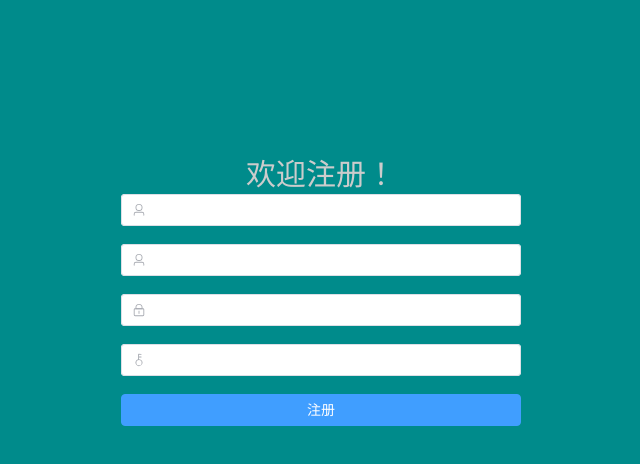
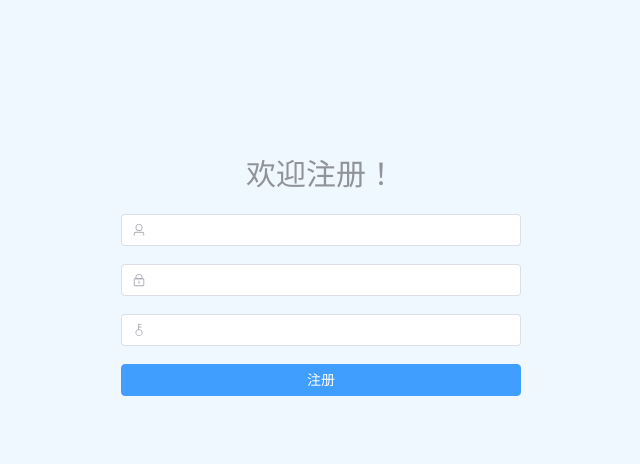
Before and after one commit to qingyu314/LBS_front, a Vue app: page /register in a window 1280 px wide. Shown: the top 464 px of the page, without its empty margins (319-959 px from the left). Built offline with nearby package versions, Linux system fonts and the light colour scheme; what vue3-baidu-map-gl would draw is missing.

Commit message:
add verification

```diff
--- a/package.json
+++ b/package.json
@@ -14,6 +14,7 @@
     "axios": "^1.6.8",
     "coordtransform": "^2.1.2",
     "element-plus": "^2.7.0",
+    "jsonwebtoken": "^9.0.2",
     "mitt": "^3.0.1",
     "pinia": "^2.1.7",
     "vue": "^3.4.21",
--- a/src/components/header.vue
+++ b/src/components/Header.vue
@@ -6,8 +6,7 @@
       <el-dropdown style="display: contents;">
           <span class="el-dropdown-link">
             <el-icon><UserFilled /></el-icon>
-<!--            {{ Name }}-->
-            ***
+            {{Name}}
             <el-icon class="el-icon--right">
               <arrow-down/>
             </el-icon>
@@ -28,12 +27,12 @@
       </el-dropdown>
     </div>
   </div>
+  <router-view></router-view>
 </template>
 <script lang="ts" setup>
 import {ArrowDown, Document, SwitchButton, UserFilled} from "@element-plus/icons-vue";
 
-// let Name = JSON.parse(sessionStorage.getItem("user")||{}).data.nickName;
-
+let Name = sessionStorage.getItem("username") == null ? "未登录" : sessionStorage.getItem("username")
 
 </script>
 
--- a/src/layout/Layout.vue
+++ /dev/null
@@ -1,17 +0,0 @@
-<script setup>
-import Header from "@/components/header.vue";
-</script>
-
-<template>
-  <!--    头部-->
-  <Header/>
-  <!--主体-->
-  <div style="display: flex">
-    <!--      内容区域-->
-    <RouterView style="flex: 1"/>
-  </div>
-</template>
-
-<style scoped>
-
-</style>
--- a/src/utils/request.ts
+++ b/src/utils/request.ts
@@ -1,10 +1,10 @@
-import axios from 'axios'
+import axios from 'axios';
 
 const request = axios.create({
     // baseURL: 'http://192.168.137.211:9091',
-    baseURL: 'http://192.168.137.1:9091',
+    baseURL: 'http://192.168.6.216:9091',
     timeout: 5000
-})
+});
 
 // request 拦截器
 // 可以自请求发送前对请求做一些处理
@@ -12,22 +12,29 @@ const request = axios.create({
 request.interceptors.request.use(config => {
     config.headers['Content-Type'] = 'application/json;charset=utf-8';
 
-    return config
+    // 从localStorage中获取token
+    const token = sessionStorage.getItem('token');
+    // 如果token存在，则添加到请求头中
+    if (token) {
+        config.headers['Authorization'] = `${token}`;
+    }
+
+    return config;
 }, error => {
-    console.log('request error: ' + error)
-    return Promise.reject(error)
+    console.log('request error: ' + error);
+    return Promise.reject(error);
 });
 
 // response 拦截器
 // 可以在接口响应后统一处理结果
 request.interceptors.response.use(
     response => {
-        return response
+        console.log('response: ' + response);
+        return response;
     }, error => {
-        console.log('response error: ' + error)
-        return Promise.reject(error)
+        console.log('response error: ' + error);
+        return Promise.reject(error);
     }
-)
+);
 
-
-export default request
+export default request;
--- a/src/views/Info.vue
+++ b/src/views/Info.vue
@@ -21,9 +21,6 @@
     <el-form-item label="用户名">
       <el-input v-model="form.username" disabled style="width: 80%"/>
     </el-form-item>
-    <el-form-item label="昵称">
-      <el-input v-model="form.nickName" style="width: 80%"/>
-    </el-form-item>
     <el-form-item label="密码">
       <el-input v-model="form.password" show-password style="width: 80%"/>
     </el-form-item>
@@ -45,23 +42,20 @@ import request from "@/utils/request";
 const imageUrl = ref('')
 
 let form = reactive({
-  id:'',
   username:'',
-  nickName:'',
   password:''
 
 })
 let formData = reactive({
-  userId:''
+  username:''
 })
 
-let str = sessionStorage.getItem("user") || "{}"
-form=JSON.parse(str).data
+let username = sessionStorage.getItem("username")
 getImgUrl()
 function getImgUrl(){
-  request.get("/api/user/"+form.id).then(res=>{
+  request.get("/api/secure/user/"+username).then(res=>{
     console.log(res);
-    formData.userId=form.id
+    formData.username=form.username
     imageUrl.value = "http://192.168.3.173:9090"+res.data[0].imag
     console.log(imageUrl.value)
   })
@@ -92,7 +86,7 @@ function update(){
         type: "success",
         message: "更新成功"
       })
-      sessionStorage.setItem("user", JSON.stringify(form))
+      sessionStorage.setItem("username", form.username)
     } else {
       ElMessage({
         type:"error",
--- a/src/views/Login.vue
+++ b/src/views/Login.vue
@@ -1,9 +1,7 @@
 <template>
-  <div style="width: 100%; height: 100vh;background: darkcyan; overflow: hidden">
-    <div style="width: 400px; margin: 150px auto">
-      <div style="color: #cccccc; font-size: 30px;text-align: center">
-        欢迎登录！
-      </div>
+  <div style="width: 100%; height: 100vh;background: aliceblue; overflow: hidden">
+    <div style="width: 400px; margin: 150px auto; display: flex; flex-direction: column; gap: 20px">
+      <el-text type="info" style="font-size: 30px;user-select: none">欢迎登录！</el-text>
       <el-form ref="formRef" :model="form" :rules="rules" label-width="auto" style="max-width: 600px">
         <el-form-item prop="username">
           <el-input v-model="form.username" :prefix-icon="User"/>
@@ -12,11 +10,12 @@
           <el-input v-model="form.password" :prefix-icon="Lock" show-password/>
         </el-form-item>
         <el-form-item>
-          <el-button style="width: 100%" type="primary" @click="login">登录</el-button>
+          <el-button type="primary" style="width: 100%" @click="login">登录</el-button>
         </el-form-item>
-        <el-form-item label="没有账号？">
-          <el-button style="width: 100%" type="primary" @click="$router.push('/register')">点击注册</el-button>
-        </el-form-item>
+        <div style="display: flex;justify-content: center;gap: 10px">
+          <el-text size="large" style="user-select: none">没有账号？</el-text>
+          <el-text size="large" tag="ins" style="cursor: pointer" @click="$router.push('/register')">点击注册</el-text>
+        </div>
       </el-form>
     </div>
   </div>
@@ -57,9 +56,10 @@ function login() {
             type: "success",
             message: "登录成功"
           })
-          sessionStorage.setItem("user", JSON.stringify(res))
+          sessionStorage.setItem("username", form.value.username)
+          sessionStorage.setItem("token", JSON.stringify(res.data.data))
           router.push({path: '/map'})
-          console.log(sessionStorage.getItem("user"))
+          console.log(sessionStorage.getItem("token"))
         } else {
           ElMessage({
             type: "error",
--- a/src/views/Register.vue
+++ b/src/views/Register.vue
@@ -1,3 +1,25 @@
+<template>
+  <div style="width: 100%; height: 100vh;background: aliceblue; overflow: hidden">
+    <div style="width: 400px; margin: 150px auto; display: flex; flex-direction: column; gap: 20px">
+      <el-text type="info" style="font-size: 30px;user-select: none">欢迎注册！</el-text>
+      <el-form :model="form" ref="formRef" :rules="rules" label-width="auto" style="max-width: 600px">
+        <el-form-item prop="username">
+          <el-input :prefix-icon="User" v-model="form.username" />
+        </el-form-item>
+        <el-form-item prop="password">
+          <el-input :prefix-icon="Lock" v-model="form.password" show-password />
+        </el-form-item>
+        <el-form-item prop="confirm">
+          <el-input :prefix-icon="Key" v-model="form.confirm" show-password />
+        </el-form-item>
+        <el-form-item>
+          <el-button style="width: 100%" type="primary" @click="register">注册</el-button>
+        </el-form-item>
+      </el-form>
+    </div>
+  </div>
+</template>
+
 <script lang="ts" setup>
 import {User, Lock, Key} from "@element-plus/icons-vue";
 import request from "@/utils/request";
@@ -7,7 +29,6 @@ import {useRouter} from "vue-router";
 
 let form=reactive({
   username: '',
-  nickName: '',
   password: '',
   confirm: ''
 })
@@ -16,9 +37,6 @@ let router=useRouter()
 let rules= {
   username: [
     {required: true, message: '请输入用户名', trigger: 'blur'},
-  ],
-  nickName: [
-    {required: true, message: '请输入昵称', trigger: 'blur'},
   ],
   password: [
     {required: true, message: '请输入密码', trigger: 'blur'},
@@ -59,33 +77,6 @@ function register() {
 
 </script>
 
-<template>
-  <div style="width: 100%; height: 100vh;background: darkcyan; overflow: hidden">
-    <div style="width: 400px; margin: 150px auto">
-      <div style="color: #cccccc; font-size: 30px;text-align: center">
-        欢迎注册！
-      </div>
-      <el-form :model="form" ref="formRef" :rules="rules" label-width="auto" style="max-width: 600px">
-        <el-form-item prop="username">
-          <el-input :prefix-icon="User" v-model="form.username" />
-        </el-form-item>
-        <el-form-item prop="username">
-          <el-input :prefix-icon="User" v-model="form.nickName" />
-        </el-form-item>
-        <el-form-item prop="password">
-          <el-input :prefix-icon="Lock" v-model="form.password" show-password />
-        </el-form-item>
-        <el-form-item prop="confirm">
-          <el-input :prefix-icon="Key" v-model="form.confirm" show-password />
-        </el-form-item>
-        <el-form-item>
-          <el-button style="width: 100%" type="primary" @click="register">注册</el-button>
-        </el-form-item>
-      </el-form>
-    </div>
-  </div>
-</template>
-
 <style scoped>
 
 </style>
--- a/src/views/mapPoint.vue
+++ b/src/views/mapPoint.vue
@@ -23,7 +23,7 @@ const fits = [
 
  const url = ref('')
  const getImgSec = () => {
-   request.get('/file/image', {
+   request.get('/api/secure/image', {
      params:{
        imageId : 2
      },
```
Also changed, not shown: src/router/index.ts (+4 -4 lines), src/views/bdMap.vue (+42 -36 lines), 1 other file (tests, documents, lock files or other folders).
